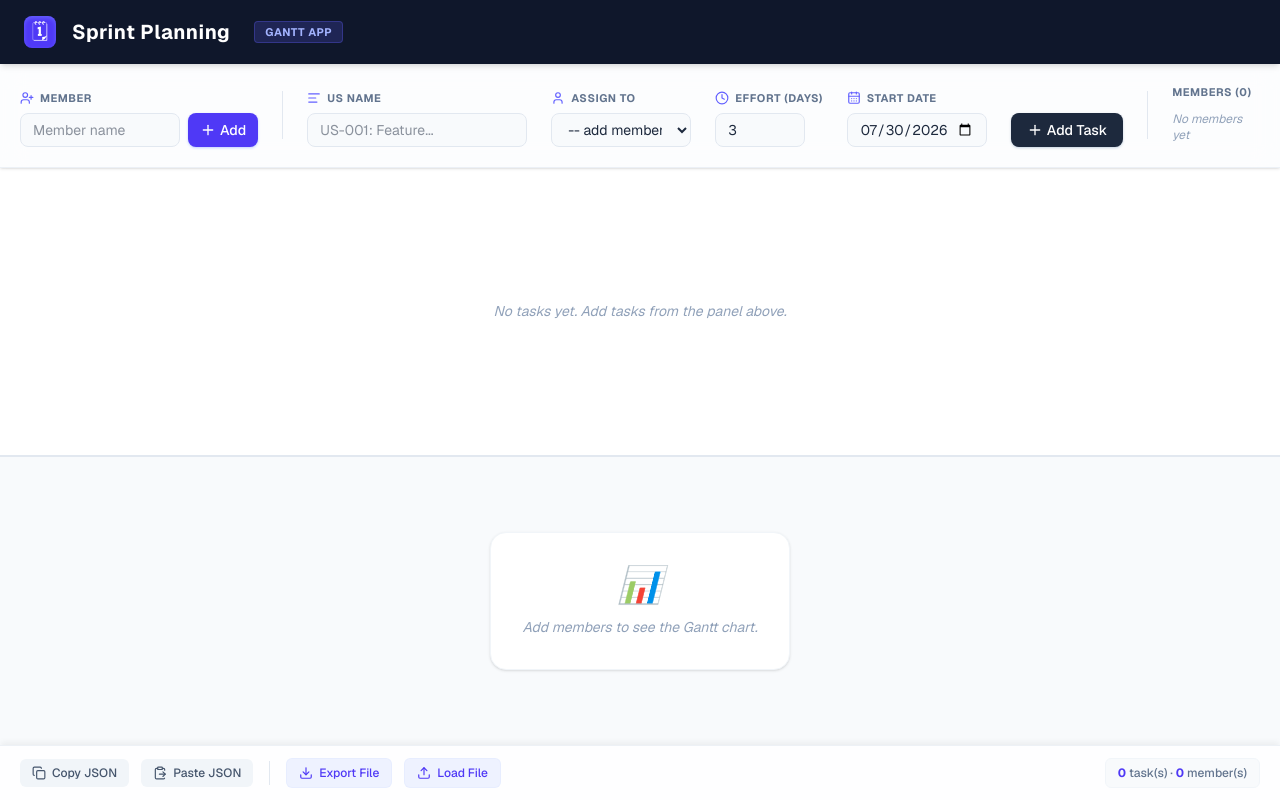
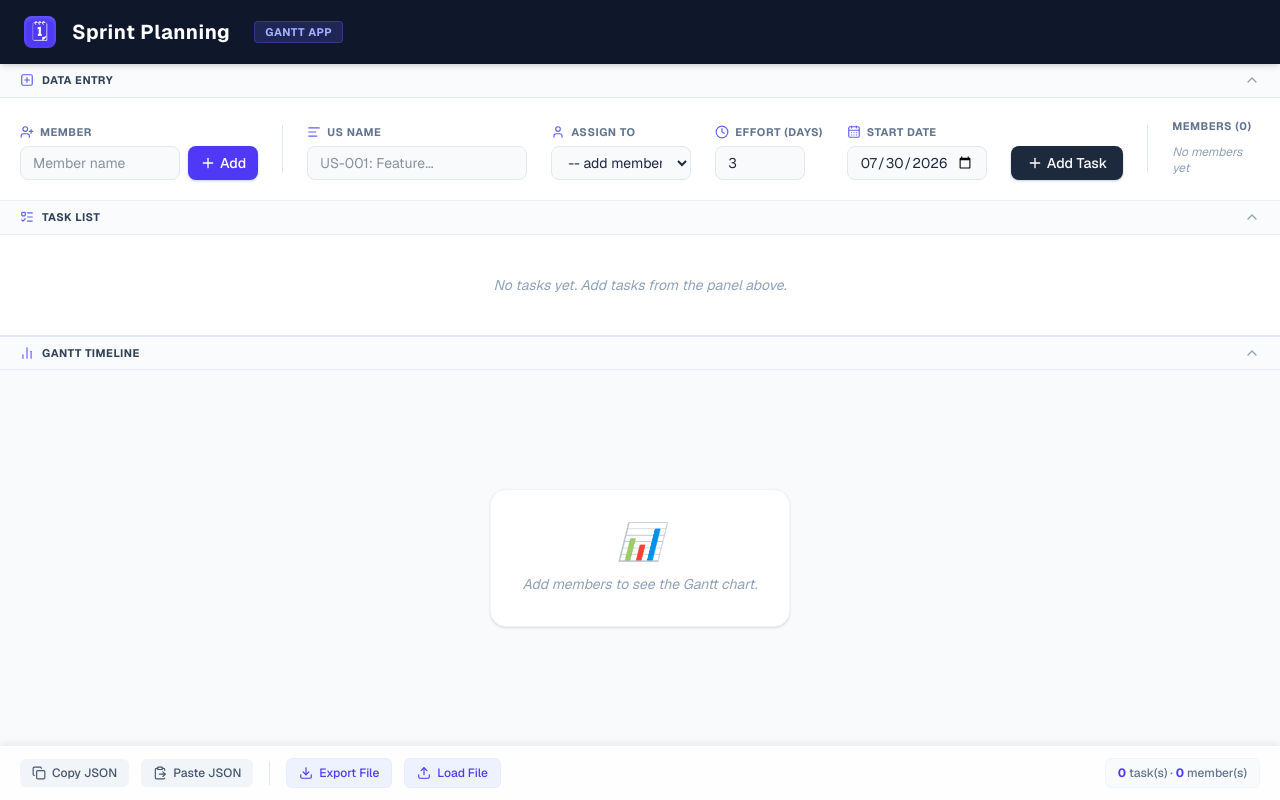
Before and after one commit to giabao98/TaskPlanning, a Next.js app: page / in a window 1280 px wide. Built offline with nearby package versions, Linux system fonts and the light colour scheme.

Commit message:
feat: add collapsible sections to optimize space

```diff
--- a/src/components/SprintPlanner/index.tsx
+++ b/src/components/SprintPlanner/index.tsx
@@ -2,10 +2,24 @@
 
 import { useState } from "react";
 import { type State, type Task } from "@/types";
+import { ChevronUp, ChevronDown, PlusSquare, ListTodo, BarChart2 } from "lucide-react";
 import InputPanel from "./InputPanel";
 import TaskTable from "./TaskTable";
 import GanttChart from "./GanttChart";
 import FooterBar from "./FooterBar";
+
+const SectionHeader = ({ title, icon: Icon, isOpen, onToggle }: { title: string; icon: any; isOpen: boolean; onToggle: () => void }) => (
+  <button
+    onClick={onToggle}
+    className="flex items-center justify-between w-full px-4 sm:px-5 py-2 bg-slate-50/80 border-b border-slate-200/80 text-slate-700 hover:bg-slate-100 transition-colors backdrop-blur-sm z-20 sticky top-0"
+  >
+    <div className="flex items-center gap-2 text-[11px] font-bold uppercase tracking-wider">
+      <Icon size={14} className="text-indigo-500" />
+      {title}
+    </div>
+    {isOpen ? <ChevronUp size={16} className="text-slate-400" /> : <ChevronDown size={16} className="text-slate-400" />}
+  </button>
+);
 
 export default function SprintPlanner() {
   const [state, setState] = useState<State>({
@@ -13,6 +27,10 @@ export default function SprintPlanner() {
     tasks: [],
     _nextId: 1,
   });
+
+  const [showInput, setShowInput] = useState(true);
+  const [showTable, setShowTable] = useState(true);
+  const [showGantt, setShowGantt] = useState(true);
 
   const handleAddMember = (name: string) => {
     if (state.members.includes(name)) {
@@ -81,7 +99,6 @@ export default function SprintPlanner() {
   };
 
   const handleLoadState = (newState: State) => {
-    // Basic fix for nextId if missing
     if (!newState._nextId) {
       newState._nextId = Math.max(0, ...newState.tasks.map((t) => t.id)) + 1;
     }
@@ -91,7 +108,7 @@ export default function SprintPlanner() {
   return (
     <div className="flex flex-col h-[100dvh] bg-slate-100 text-slate-800 font-sans overflow-hidden">
       {/* Header */}
-      <header className="bg-slate-900 text-white px-6 py-4 flex items-center gap-4 shadow-md relative z-30">
+      <header className="bg-slate-900 text-white px-6 py-4 flex items-center gap-4 shadow-md relative z-30 flex-none">
         <div className="bg-indigo-600 w-8 h-8 rounded-lg flex items-center justify-center shadow-inner shadow-indigo-400/50">
           <span className="text-xl">🗓</span>
         </div>
@@ -101,27 +118,49 @@ export default function SprintPlanner() {
         </span>
       </header>
 
-      {/* Input Panel */}
+      {/* Main Content (Scrollable) */}
+      <main className="flex flex-col flex-1 overflow-y-auto overflow-x-hidden relative z-10 bg-white">
+
+        {/* Input Panel Section */}
+        <div className="flex flex-col flex-none">
+          <SectionHeader title="Data Entry" icon={PlusSquare} isOpen={showInput} onToggle={() => setShowInput(!showInput)} />
+          <div className={`transition-all duration-300 overflow-hidden ${showInput ? 'max-h-[1000px] opacity-100' : 'max-h-0 opacity-0'}`}>
             <InputPanel
               members={state.members}
               onAddMember={handleAddMember}
               onRemoveMember={handleRemoveMember}
               onAddTask={handleAddTask}
             />
+          </div>
+        </div>
 
-      {/* Main Content */}
-      <main className="flex flex-col flex-1 overflow-y-auto overflow-x-hidden relative z-10 bg-white">
+        {/* Task Table Section */}
+        <div className="flex flex-col flex-none bg-white relative z-10">
+          <SectionHeader title="Task List" icon={ListTodo} isOpen={showTable} onToggle={() => setShowTable(!showTable)} />
+          <div className={`transition-all duration-300 overflow-hidden ${showTable ? 'max-h-[1000px] opacity-100' : 'max-h-0 opacity-0'}`}>
             <TaskTable
               tasks={state.tasks}
               members={state.members}
               onUpdateTask={handleUpdateTask}
               onDeleteTask={handleDeleteTask}
             />
+          </div>
+        </div>
+
+        {/* Gantt Chart Section */}
+        <div className={`flex flex-col bg-white relative z-0 ${showGantt ? 'flex-1' : 'flex-none'}`}>
+          <SectionHeader title="Gantt Timeline" icon={BarChart2} isOpen={showGantt} onToggle={() => setShowGantt(!showGantt)} />
+          <div className={`flex flex-col transition-all duration-300 ${showGantt ? 'flex-1 opacity-100' : 'h-0 opacity-0 overflow-hidden'}`}>
+            {showGantt && (
               <GanttChart
                 tasks={state.tasks}
                 members={state.members}
                 onUpdateTask={handleUpdateTask}
               />
+            )}
+          </div>
+        </div>
+
       </main>
 
       {/* Footer */}
```
Lines whose indentation alone changed are shown as unchanged.
